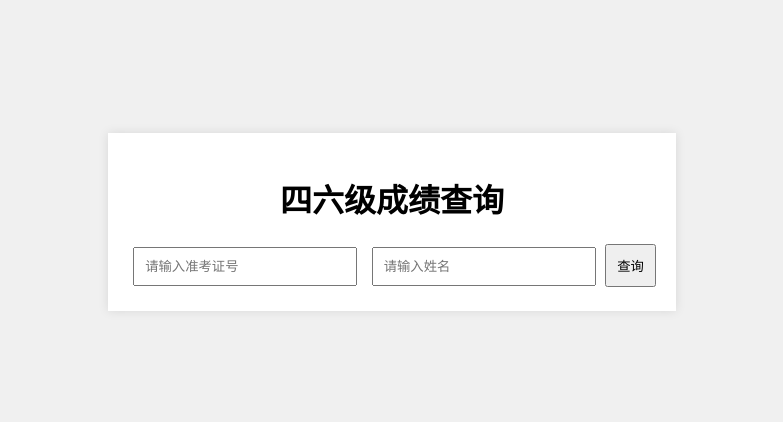
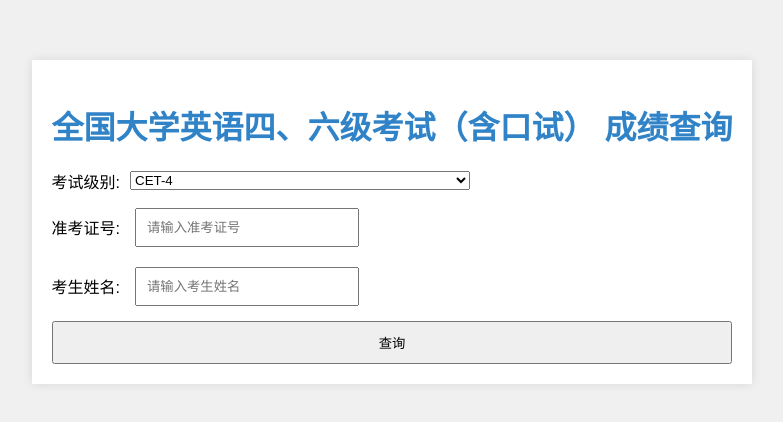
Before and after one commit to xiaowulang-turbo/ScoreQuery, a plain HTML site: page frontend/index.html in a window 1280 px wide. Shown: the part 186-608 px from the top of the page, without its empty margins (248-1031 px from the left). Drawn offline with nearby package versions, Linux system fonts and the light colour scheme.

Commit message:
style: adjust query page layout

```diff
--- a/frontend/index.html
+++ b/frontend/index.html
@@ -8,10 +8,25 @@
     </head>
     <body>
         <div id="app">
-            <h1>四六级成绩查询</h1>
-            <div>
-                <input v-model="examId" placeholder="请输入准考证号" />
-                <input v-model="name" placeholder="请输入姓名" />
+            <h1 style="color: #3083c7">
+                全国大学英语四、六级考试（含口试） 成绩查询
+            </h1>
+            <div style="display: flex; flex-direction: column; gap: 10px">
+                <div style="display: flex; gap: 10px; align-items: center">
+                    <span>考试级别: </span>
+                    <select style="width: 50%; height: 100%">
+                        <option value="cet4">CET-4</option>
+                        <option value="cet6">CET-6</option>
+                    </select>
+                </div>
+                <div style="display: flex; gap: 10px; align-items: center">
+                    <span>准考证号: </span>
+                    <input v-model="examId" placeholder="请输入准考证号" />
+                </div>
+                <div style="display: flex; gap: 10px; align-items: center">
+                    <span>考生姓名: </span>
+                    <input v-model="name" placeholder="请输入考生姓名" />
+                </div>
                 <button @click="queryScore">查询</button>
             </div>
             <div v-if="result">
```
